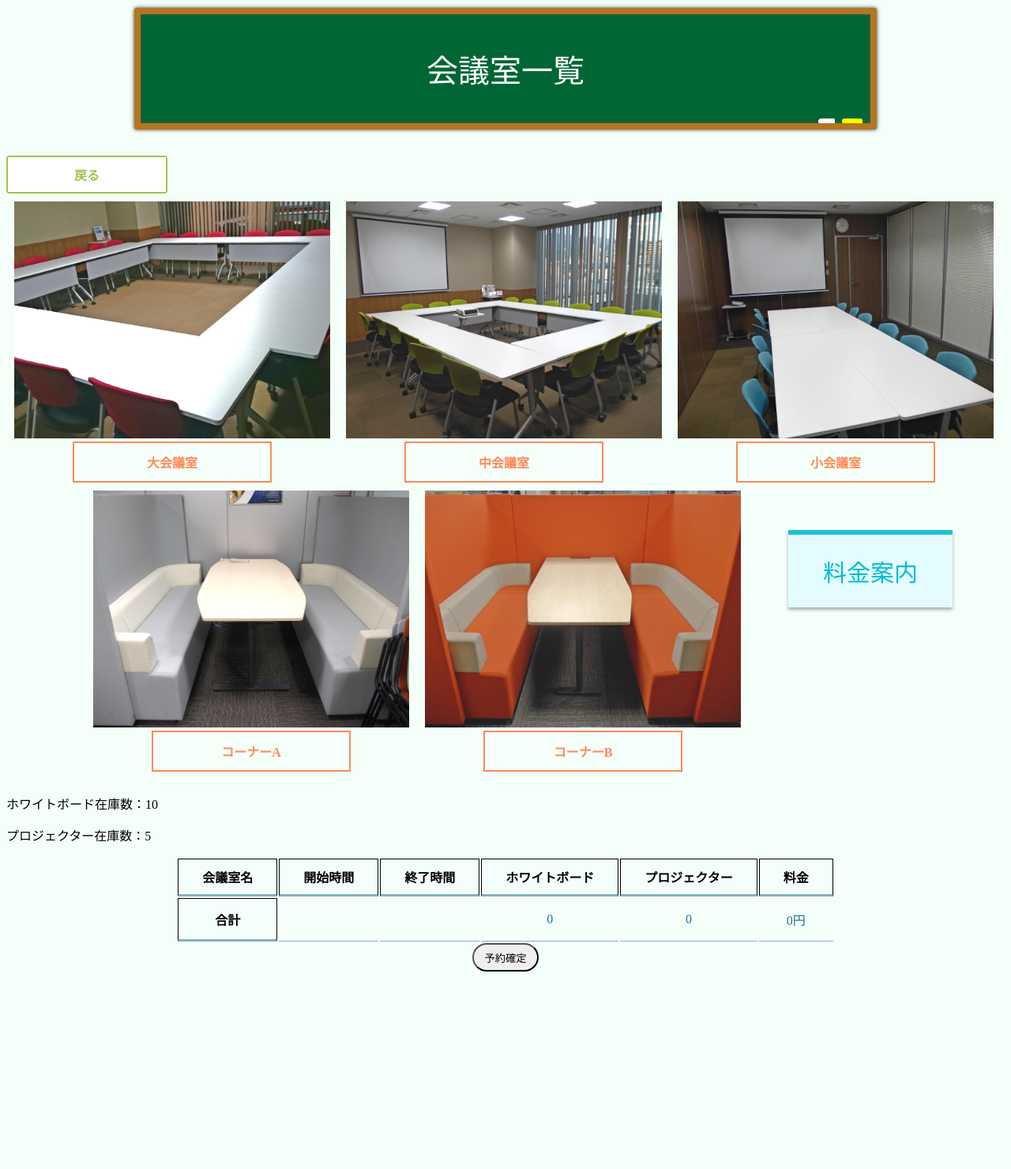
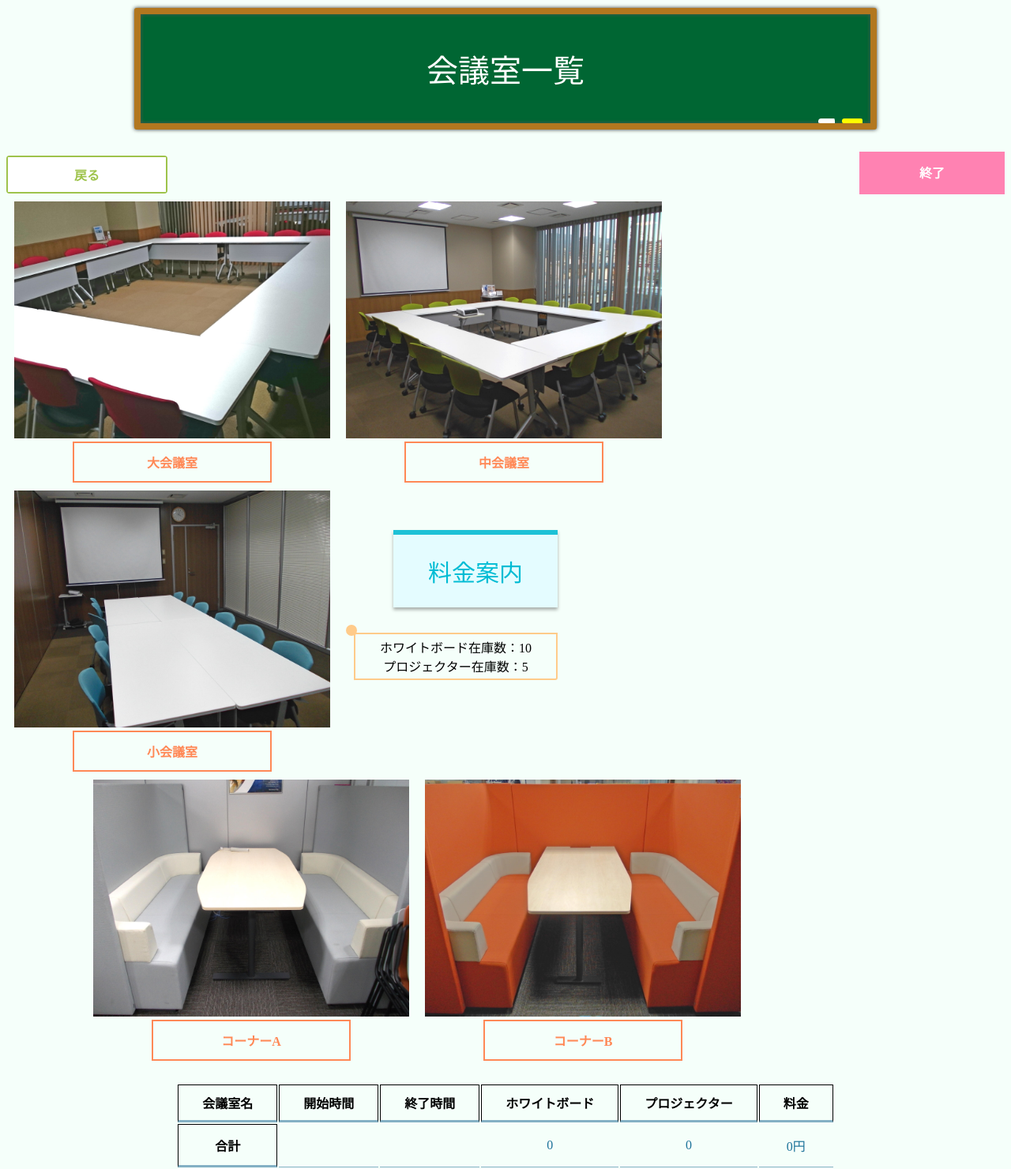
Before and after one commit to t17cs033/-, a Django app: page /Reservation/mrshow/1/2020-1-31/ in a window 1280 px wide. Shown: the whole page at 79% size. Before the commit the page ends 1230 px from the top, so only its background shows below. Run offline with Django 3.2, Linux system fonts and the light colour scheme; data that the repository does not hold is empty.

Commit message:
ぎんちゃんのプルリク分は結合できた。

```diff
--- a/Reservation/templates/Reservation/mr_show.html
+++ b/Reservation/templates/Reservation/mr_show.html
@@ -5,7 +5,10 @@
 <div class = "kokuban-s2" align="center" ><p>会議室一覧 </p></div>
 
 <div>
-	<br> <a href="{% url 'reserve_calender' pk%}" class="btn-animation-13"><span>戻る</span></a>
+	<br> <div class =float><a href="{% url 'reserve_calender' pk%}" class="btn-animation-13"><span>戻る</span></a></div>
+	<div align="right" class ="po3">
+		<a href="{% url 'select' %}/{{pk}}" class="btn-open">終了</a>
+	</div>
 </div>
 
 <div class ="float" align="center">
@@ -25,12 +28,21 @@
 			</div>
 		</div>
 
-		<div class ="float">
+		<div class ="float5">
 			<img src="{% static "Reservation/小会議室.jpg" %}" alt="小会議室" width="400" height="300" hspace="10"> <br>
 			<div align="center">
 				<a href="{% url 'mrsml' pk year month day %}" class="btn-box">小会議室</a>
 			</div>
 		</div>
+
+		<div class ="float">
+	    	<a href="{% url 'guide' pk year month day %}" class="simple_square_btn5">料金案内</a>
+		<div class ="box18">
+          <p>ホワイトボード在庫数：{{ w_stock }}</p>
+          <p>プロジェクター在庫数：{{ p_stock }}</p>
+        </div>
+      </div>
+
 	</div>
 
 
@@ -50,21 +62,9 @@
 			</div>
 		</div>
 
-		<div class ="float" >
-			<a href="{% url 'guide' pk year month day %}" class="simple_square_btn5">料金案内</a>
-		</div>
-
-	</div>
-</div>
-
-  <div>
-      <p>ホワイトボード在庫数：{{ w_stock }}</p>
-      <p>プロジェクター在庫数：{{ p_stock }}</p>
-  </div>
-
-<div align="center" class ="float1">
-	<table class ="table02">
-		<tr>
+		<div align="center" >
+		  <table class ="table02">
+		   <tr>
 			<th>会議室名</th>
 			<th>開始時間</th>
 			<th>終了時間</th>
@@ -97,9 +97,10 @@
        </tfoot>
 	</table>
   </div>
+</div>
 
-	<div align="center" class ="po3">
-		<input type="submit" value="予約確定" class="radius-pixel-30">
 	</div>
 </div>
+
+
 {% endblock %}
--- a/static/reservation.css
+++ b/static/reservation.css
@@ -358,7 +358,7 @@ table.cal th{
 
 .float5 {
   float:  left;
-  margin-right:50px;
+  margin-right:20px;
 }
 
 .float2{
@@ -389,6 +389,33 @@ margin-left:100px;
 
 .sp1{
 	padding-left:50px;
+}
+
+.box18{
+    margin:2em 0;
+    position: relative;
+    padding: 0.25em 0;
+    border: solid 2px #ffcb8a;
+    border-radius: 3px 0 3px 0;
+}
+.box18:after
+{
+    content: '';
+    position: absolute;
+    width:10px;
+    height: 10px;
+    border: solid 2px #ffcb8a;
+    border-radius: 50%;
+    background: #ffcb8a;
+}
+.box18:after {
+    top:-12px;
+    left:-12px;
+}
+
+.box18 p {
+    margin: 0;
+    padding: 0;
 }
 
 .kakomi-box13 {
```
